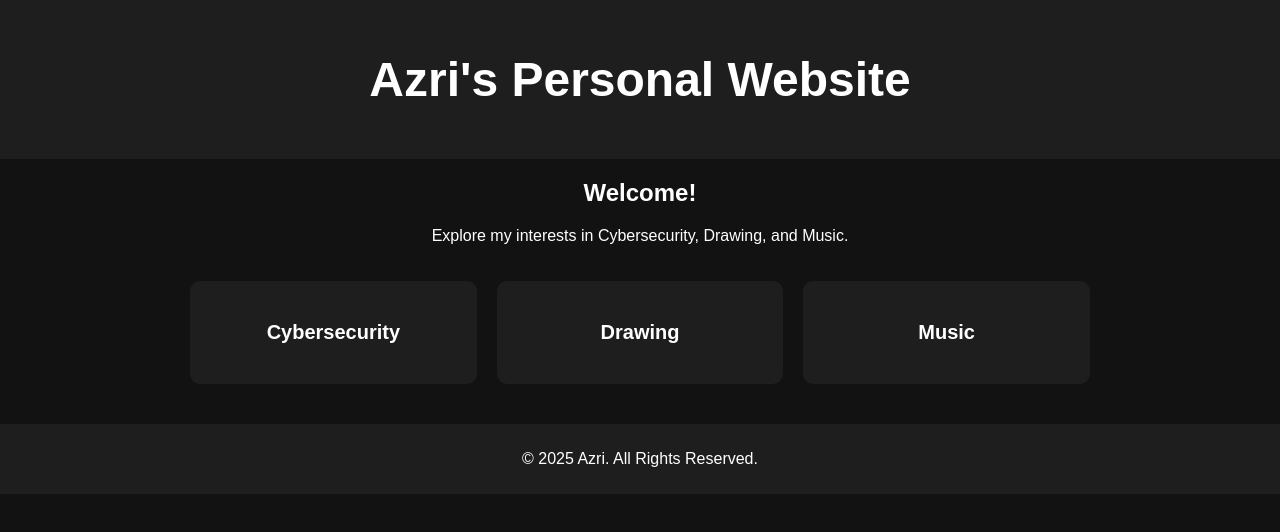
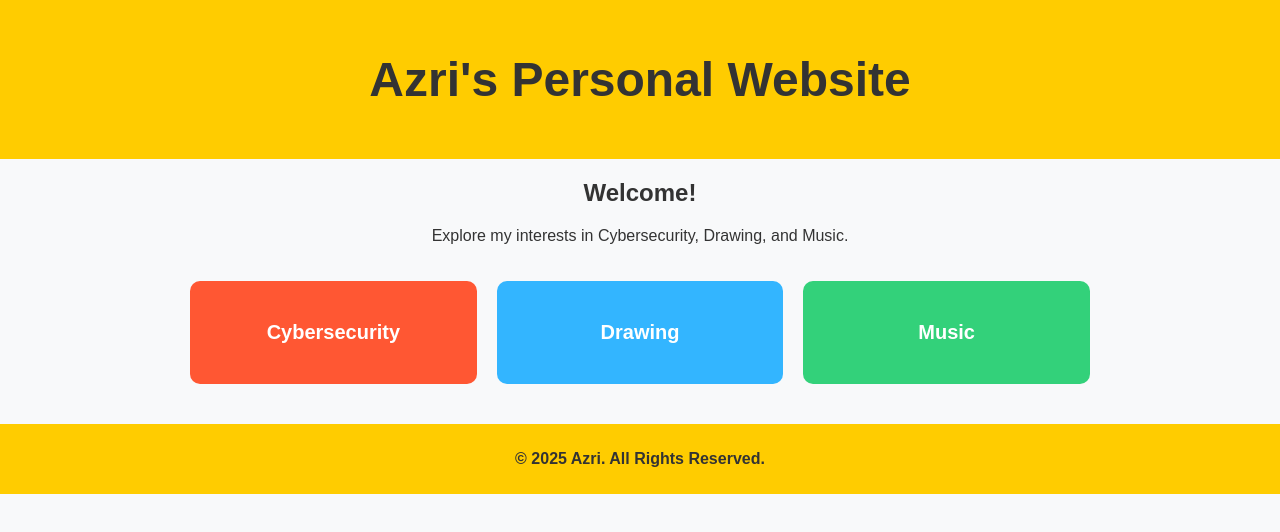
Before and after one commit to azrinasha/new-website, a plain HTML site: page index.html in a window 1280 px wide. Drawn offline with Linux system fonts and the light colour scheme.

Commit message:
second commit

```diff
--- a/index.html
+++ b/index.html
@@ -9,14 +9,16 @@
             font-family: Arial, sans-serif;
             margin: 0;
             padding: 0;
-            background-color: #121212;
-            color: #ffffff;
+            background-color: #f8f9fa;
+            color: #333;
             text-align: center;
         }
         header {
-            background-color: #1e1e1e;
+            background-color: #ffcc00;
             padding: 20px;
             font-size: 24px;
+            font-weight: bold;
+            color: #333;
         }
         .container {
             display: grid;
@@ -27,7 +29,6 @@
             margin: auto;
         }
         .block {
-            background-color: #1e1e1e;
             padding: 40px;
             border-radius: 10px;
             text-decoration: none;
@@ -37,13 +38,17 @@
             transition: 0.3s;
         }
         .block:hover {
-            background-color: #007bff;
             transform: scale(1.05);
         }
+        .cybersecurity { background-color: #ff5733; } /* Bright Red-Orange */
+        .drawing { background-color: #33b5ff; } /* Bright Blue */
+        .music { background-color: #33d17a; } /* Bright Green */
         footer {
             margin-top: 20px;
             padding: 10px;
-            background-color: #1e1e1e;
+            background-color: #ffcc00;
+            color: #333;
+            font-weight: bold;
         }
     </style>
 </head>
@@ -58,9 +63,9 @@
     </section>
 
     <div class="container">
-        <a href="cybersecurity.html" class="block">Cybersecurity</a>
-        <a href="drawing.html" class="block">Drawing</a>
-        <a href="music.html" class="block">Music</a>
+        <a href="cybersecurity.html" class="block cybersecurity">Cybersecurity</a>
+        <a href="drawing.html" class="block drawing">Drawing</a>
+        <a href="music.html" class="block music">Music</a>
     </div>
 
     <footer>
```
